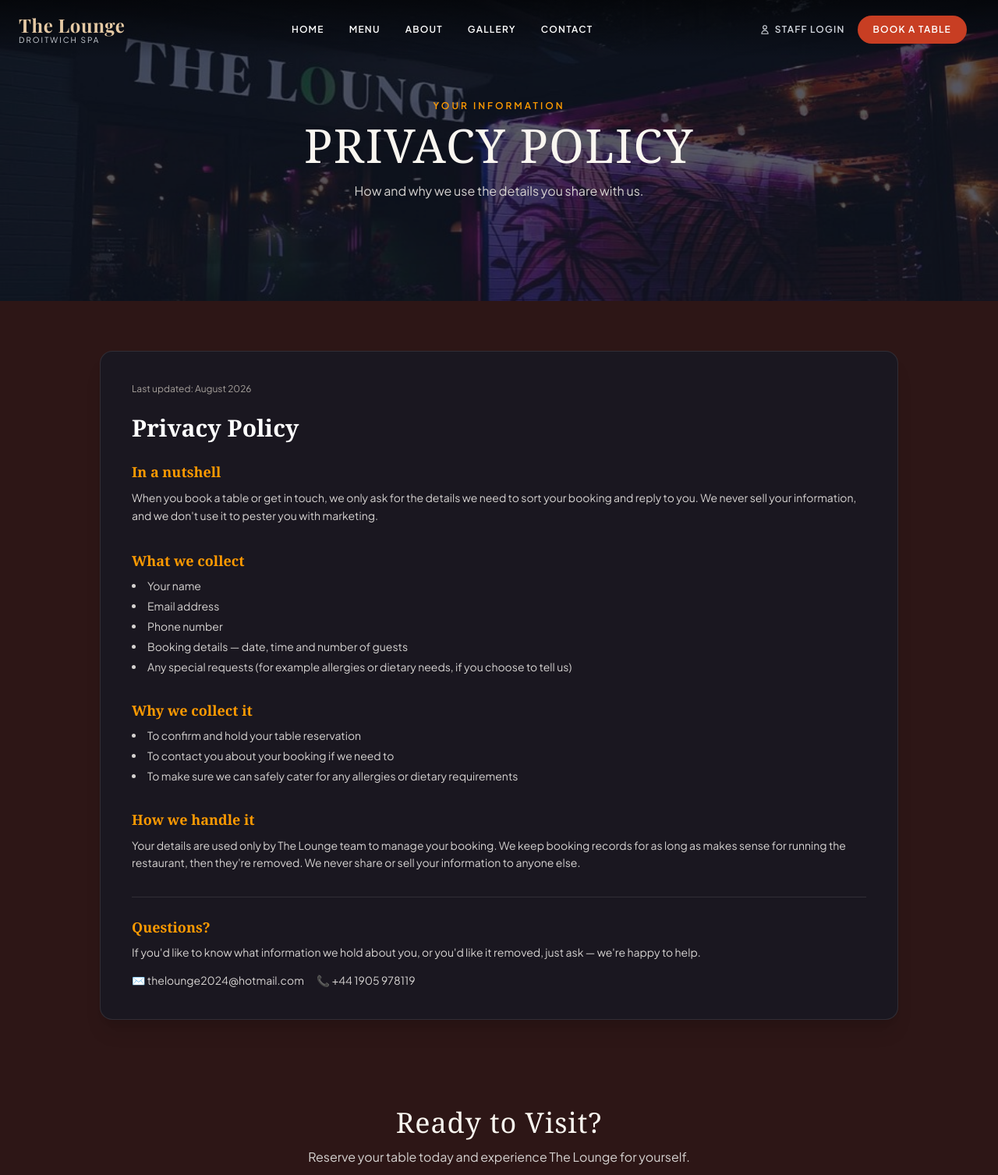
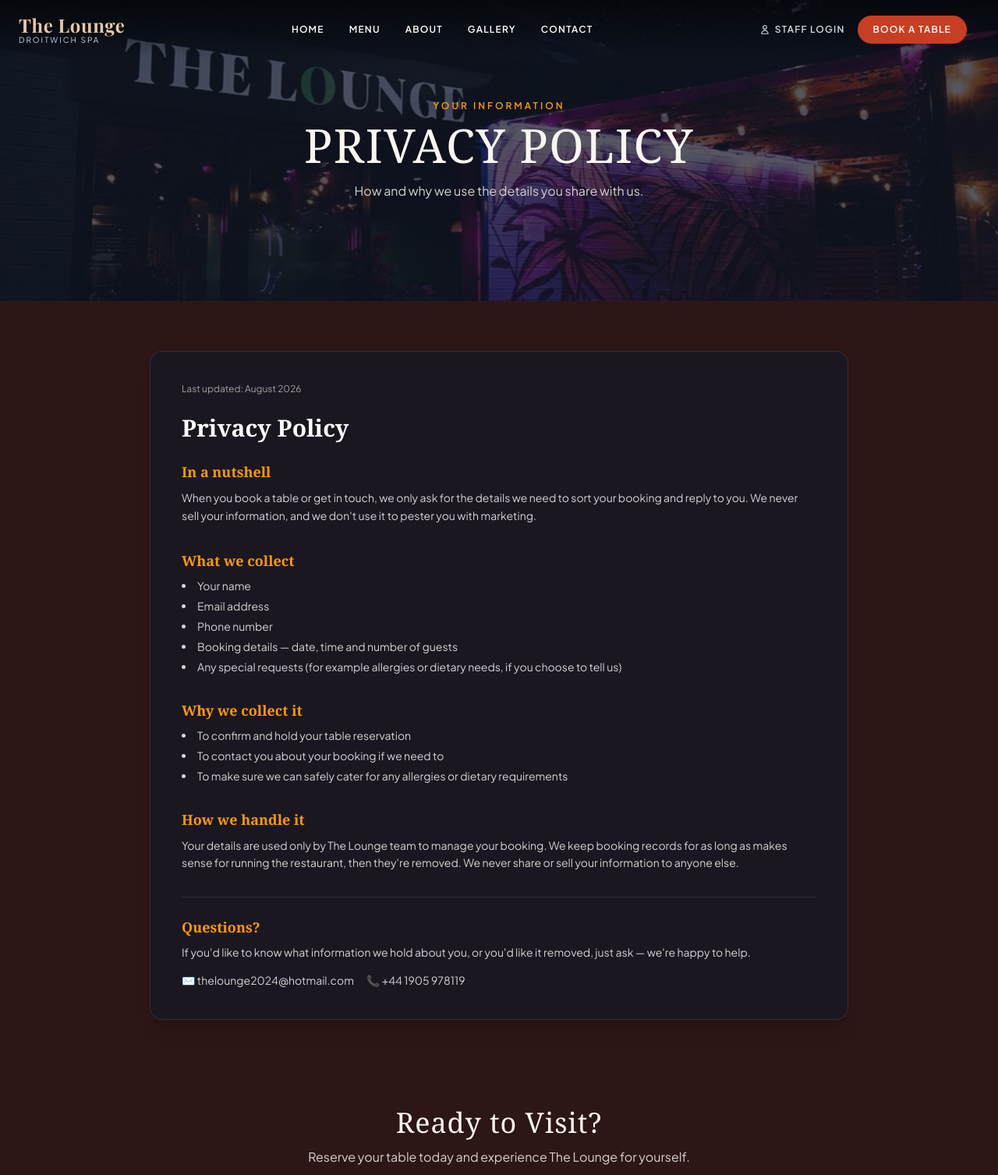
Before and after one commit to enochfortunate539-maker/the-lounge-bookings, a Flask app: page /privacy in a window 1280 px wide. Shown: the top 1507 px of the page at 78% size. Run offline with Flask 3, Linux system fonts and the light colour scheme; some web fonts are replaced.

Commit message:
Fix privacy policy card layout and margins

```diff
--- a/templates/privacy.html
+++ b/templates/privacy.html
@@ -80,8 +80,6 @@
 </header>
 
 
-
-
 <section class="relative bg-gray-900 text-white py-20 md:py-32 px-4 md:px-6 overflow-hidden">
     <!-- Background Image with Dark Overlay -->
     <div class="absolute inset-0 z-0">
@@ -98,7 +96,8 @@
     </div>
 </section>
 
-<div class="max-w-5xl mx-auto mt-16 mb-12 bg-[#1a1720] border border-white/10 rounded-2xl p-6 sm:p-10 shadow-xl">
+<!-- Main Content Card with responsive side margins -->
+<div class="max-w-4xl mx-4 sm:mx-auto mt-16 mb-12 bg-[#1a1720] border border-white/10 rounded-2xl p-6 sm:p-10 shadow-xl">
 
     <p class="text-xs text-stone-400 mb-6">Last updated: August 2026</p>
 
@@ -150,6 +149,7 @@
     </section>
 
 </div>
+
 
 
 
```
Lines whose indentation alone changed are shown as unchanged.
